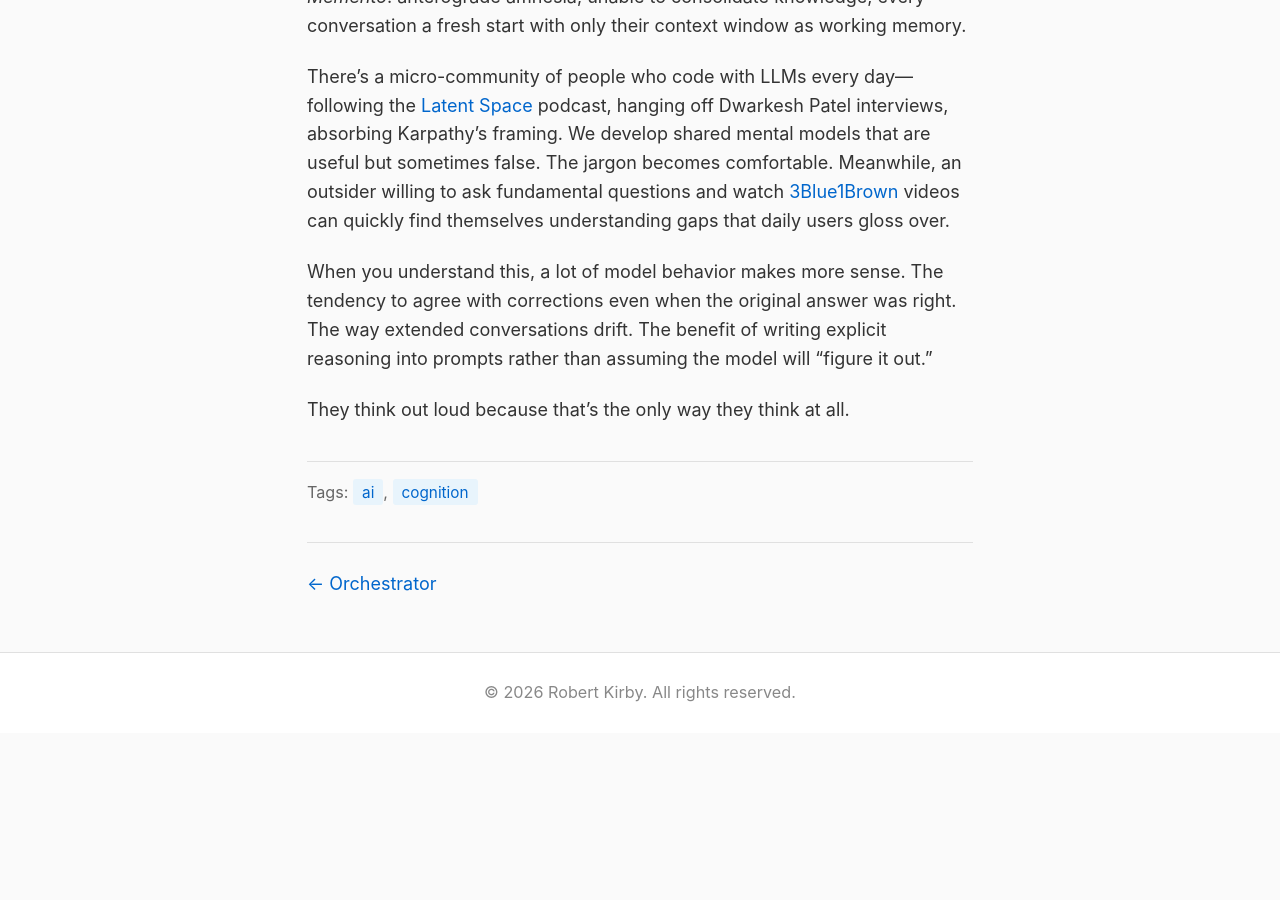
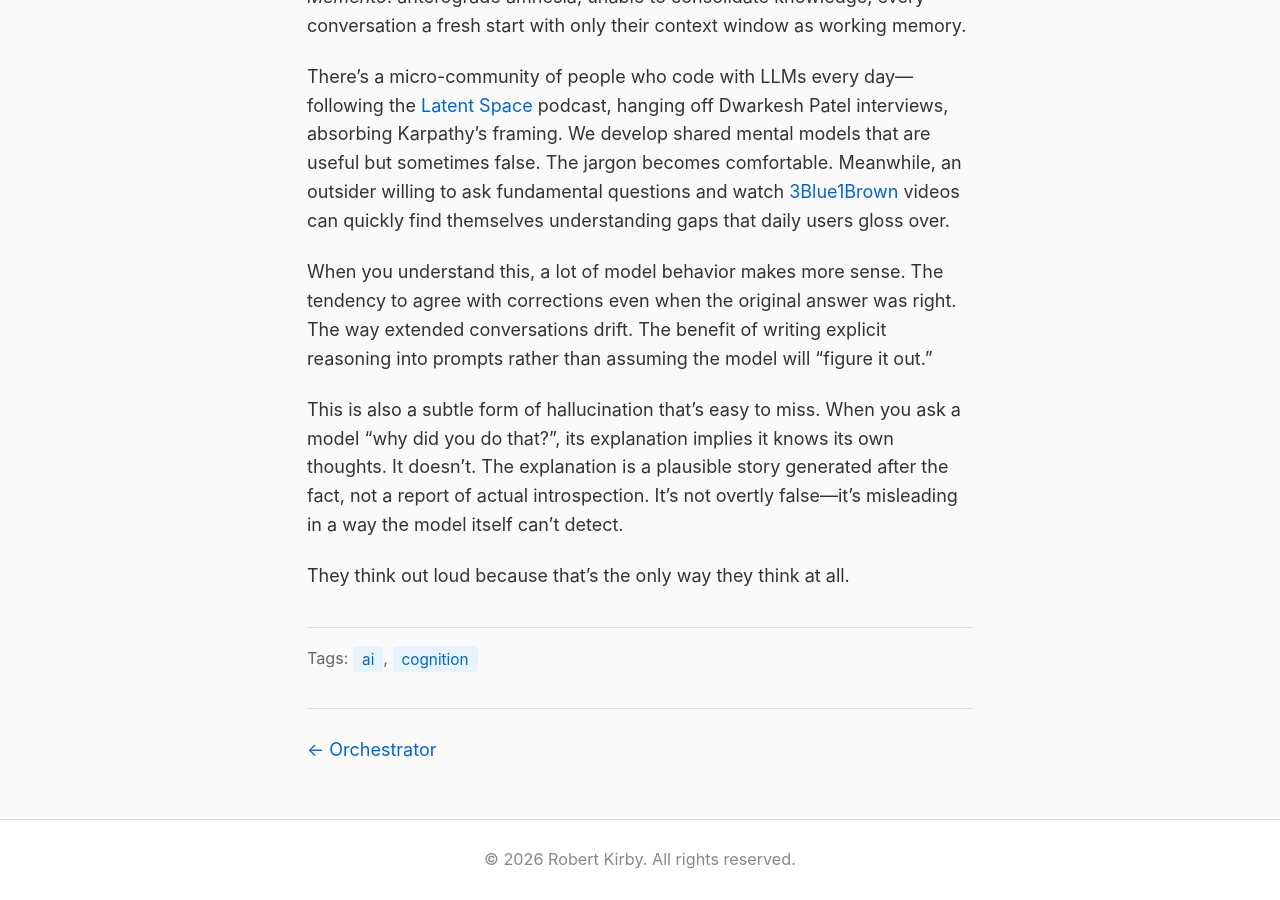
Before and after one commit to rob137/rob137.github.io, a Jekyll site: the page built from _posts/2026-01-24-thinking-out-loud.md, in a window 1280 px wide and 900 px high, scrolled down 2109 px. Built offline with Jekyll 4.4.1, drawn with Linux system fonts in a browser that asks for light colours; before the commit the page ends 2842 px from its top, so only the background shows below that.

Commit message:
Add subtle hallucination point, fix Karpathy link to YC talk

```diff
--- a/_posts/2026-01-24-thinking-out-loud.md
+++ b/_posts/2026-01-24-thinking-out-loud.md
@@ -36,10 +36,12 @@ This is why architecture is hard for models. Architecture requires holding invar
 
 The 20 questions game revealed this starkly: the humans had better access to the model's "mind" than the model did. They could read the trace; the model couldn't. Its own prior reasoning was invisible to it.
 
-Andrej Karpathy [calls them](https://x.com/karpathy/status/1930003172246073412) "people spirits"—stochastic simulations of people, with a kind of emergent psychology. He compares them to the protagonist in *Memento*: anterograde amnesia, unable to consolidate knowledge, every conversation a fresh start with only their context window as working memory.
+Andrej Karpathy [calls them](https://www.ycombinator.com/library/MW-andrej-karpathy-software-is-changing-again) "people spirits"—stochastic simulations of people, with a kind of emergent psychology. He compares them to the protagonist in *Memento*: anterograde amnesia, unable to consolidate knowledge, every conversation a fresh start with only their context window as working memory.
 
 There's a micro-community of people who code with LLMs every day—following the [Latent Space](https://www.latent.space/) podcast, hanging off Dwarkesh Patel interviews, absorbing Karpathy's framing. We develop shared mental models that are useful but sometimes false. The jargon becomes comfortable. Meanwhile, an outsider willing to ask fundamental questions and watch [3Blue1Brown](https://www.youtube.com/c/3blue1brown) videos can quickly find themselves understanding gaps that daily users gloss over.
 
 When you understand this, a lot of model behavior makes more sense. The tendency to agree with corrections even when the original answer was right. The way extended conversations drift. The benefit of writing explicit reasoning into prompts rather than assuming the model will "figure it out."
 
+This is also a subtle form of hallucination that's easy to miss. When you ask a model "why did you do that?", its explanation implies it knows its own thoughts. It doesn't. The explanation is a plausible story generated after the fact, not a report of actual introspection. It's not overtly false—it's misleading in a way the model itself can't detect.
+
 They think out loud because that's the only way they think at all.
```
